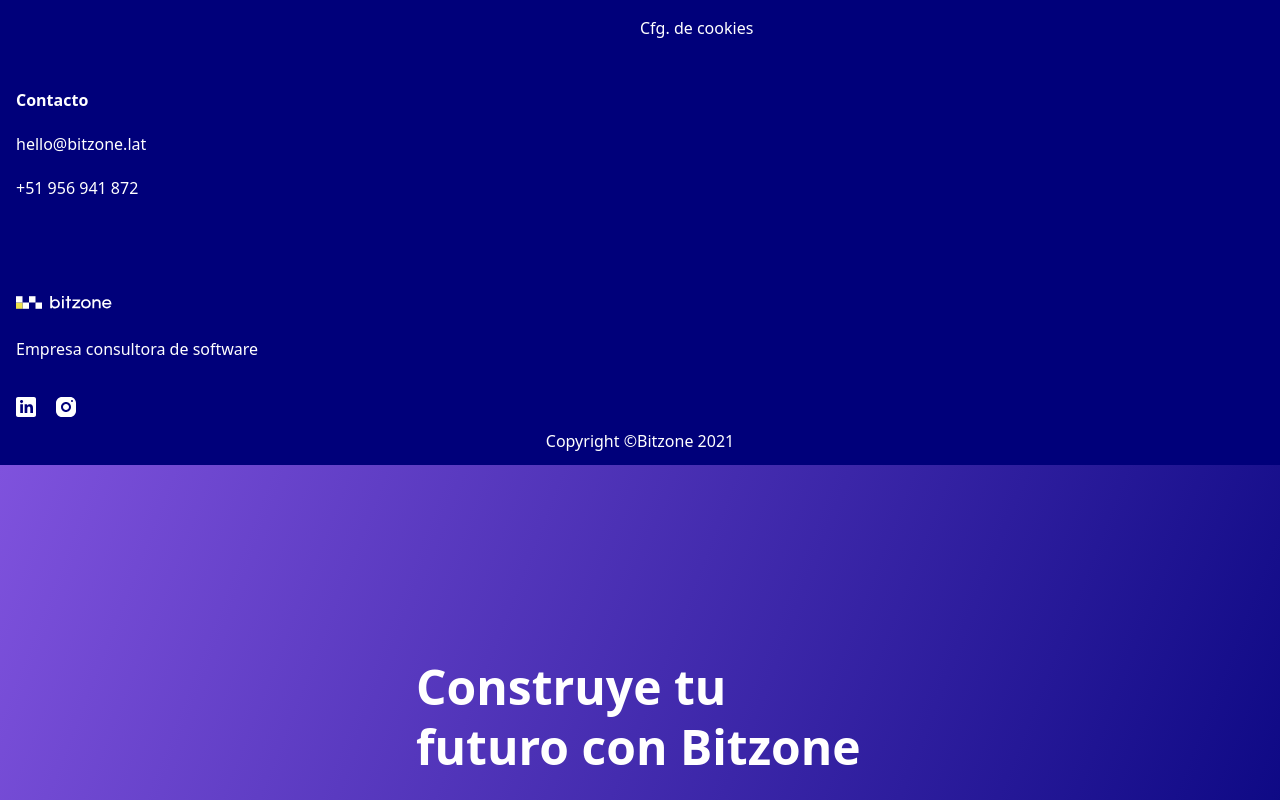
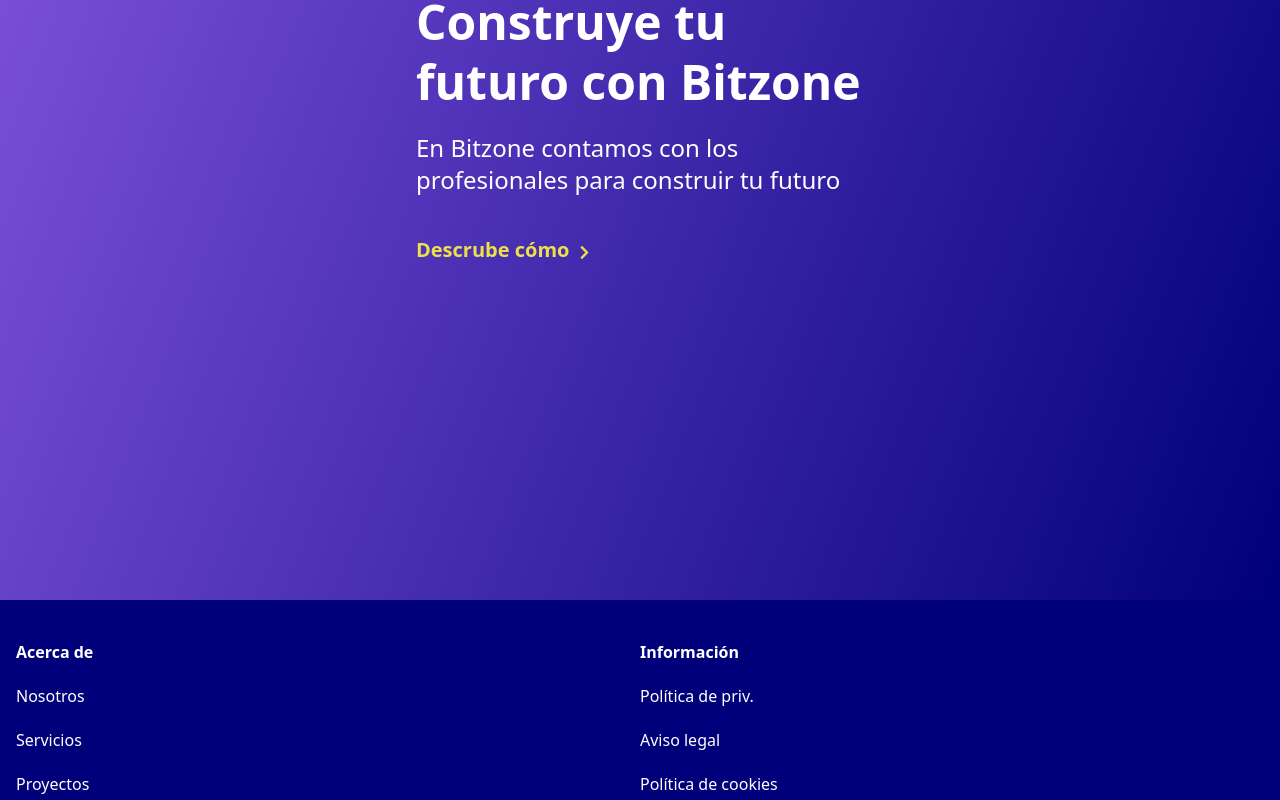
Before and after one commit to Bitzone-lab/bitzone-website, a Next.js app: page / in a window 1280 px wide. Shown: the part 200-1000 px from the top of the page. Built offline with nearby package versions, Linux system fonts and the light colour scheme.

Commit message:
:art: fix: correction position footer

```diff
--- a/pages/index.tsx
+++ b/pages/index.tsx
@@ -6,8 +6,8 @@
     return (
         <>
             <Navbar />
+            <Header />
             <Footer />
-            <Header />
         </>
     )
 }
```
